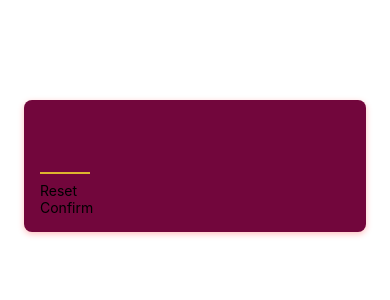
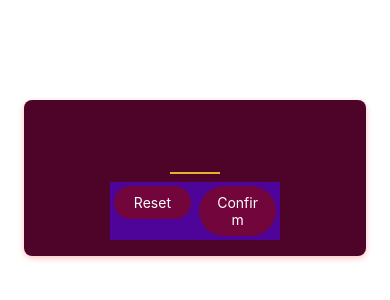
Before and after one commit to Pavan96/ReactMiniGameApp, a React Native app: screen / in a window 390 px wide. Shown: the top 300 px of the page. Built offline with nearby package versions, Linux system fonts and the light colour scheme.

Commit message:
Improving the buttons

```diff
--- a/components/PrimaryButton.js
+++ b/components/PrimaryButton.js
@@ -1,9 +1,44 @@
-import {View, Text} from 'react-native';
+import {View, Text, Pressable, StyleSheet} from 'react-native';
 
 function PrimaryButton({children}) {
-    return <View>
-       <Text>{children}</Text>
+    function pressHandler() {
+        console.log('Pressed');
+    }
+
+    return (
+    <View style={styles.buttonOutercontainer}>
+        <Pressable
+        style= {({pressed}) => pressed ? [styles.buttonInnercontainer, styles.pressed] : styles.buttonInnercontainer}
+        onPress={pressHandler}>
+        <Text style={styles.buttonText}>{children}</Text>
+        </Pressable>
     </View>
+
+    );
 }
 
 export default PrimaryButton;
+
+const styles = StyleSheet.create({
+    buttonOutercontainer: {
+        borderRadius: 28,
+        margin: 4,
+        overflow: 'hidden'
+    },
+
+    buttonInnercontainer: {
+        backgroundColor: '#72063c',
+        paddingVertical: 8,
+        paddingHorizontal: 16,
+        elevation: 2
+    },
+
+    buttonText: {
+        color: 'white',
+        textAlign: 'center'
+
+    },
+    pressed: {
+        opacity: 0.75
+    }
+});
--- a/screens/StartGameScreen.js
+++ b/screens/StartGameScreen.js
@@ -10,8 +10,15 @@
             autoCapitalize="none"
             autoCorrect={false}
         />
-        <PrimaryButton>Reset</PrimaryButton>
-        <PrimaryButton>Confirm</PrimaryButton>
+        <View style={styles.buttonsConatiner}>
+            <View style={styles.buttonContiner}>
+                <PrimaryButton>Reset</PrimaryButton>
+            </View>
+            <View style={styles.buttonContiner}>
+                <PrimaryButton>Confirm</PrimaryButton>
+            </View>
+        </View>
+
     </View>
     );
 }
@@ -20,11 +27,13 @@
 
 const styles = StyleSheet.create( {
     inputContainer: {
-        padding: 16,
+        justifyContent: "center",
+        alignItems: "center",
         marginTop: 100,
         marginHorizontal: 24,
+        padding: 16,
         borderRadius: 8,
-        backgroundColor: '#72063c',
+        backgroundColor: '#4e0329',
         elevation: 4,
         shadowColor: 'red',
         shadowOffset: {width: 0, height: 2},
@@ -41,7 +50,18 @@
         color: '#ddb52f',
         marginVertical: 8,
         fontWeight: 'bold',
-        textAlign: 'center'
+        textAlign: "center",
+    },
+
+    buttonsConatiner: {
+        flexDirection: "row",
+        backgroundColor: "#4e0399",
+        flex: 3
+
+    },
+
+    buttonContiner: {
+        flex: 4
     }
 
 });
```
